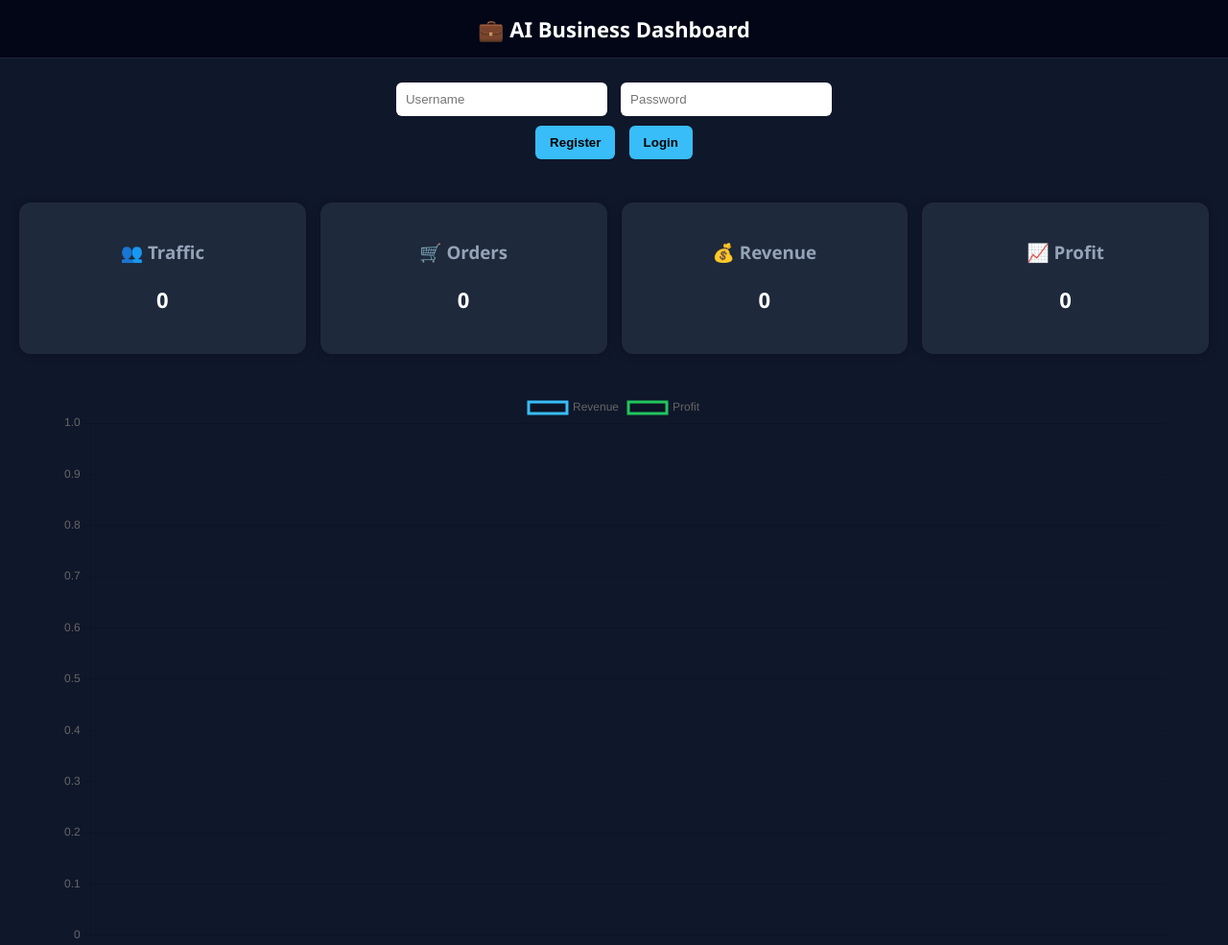
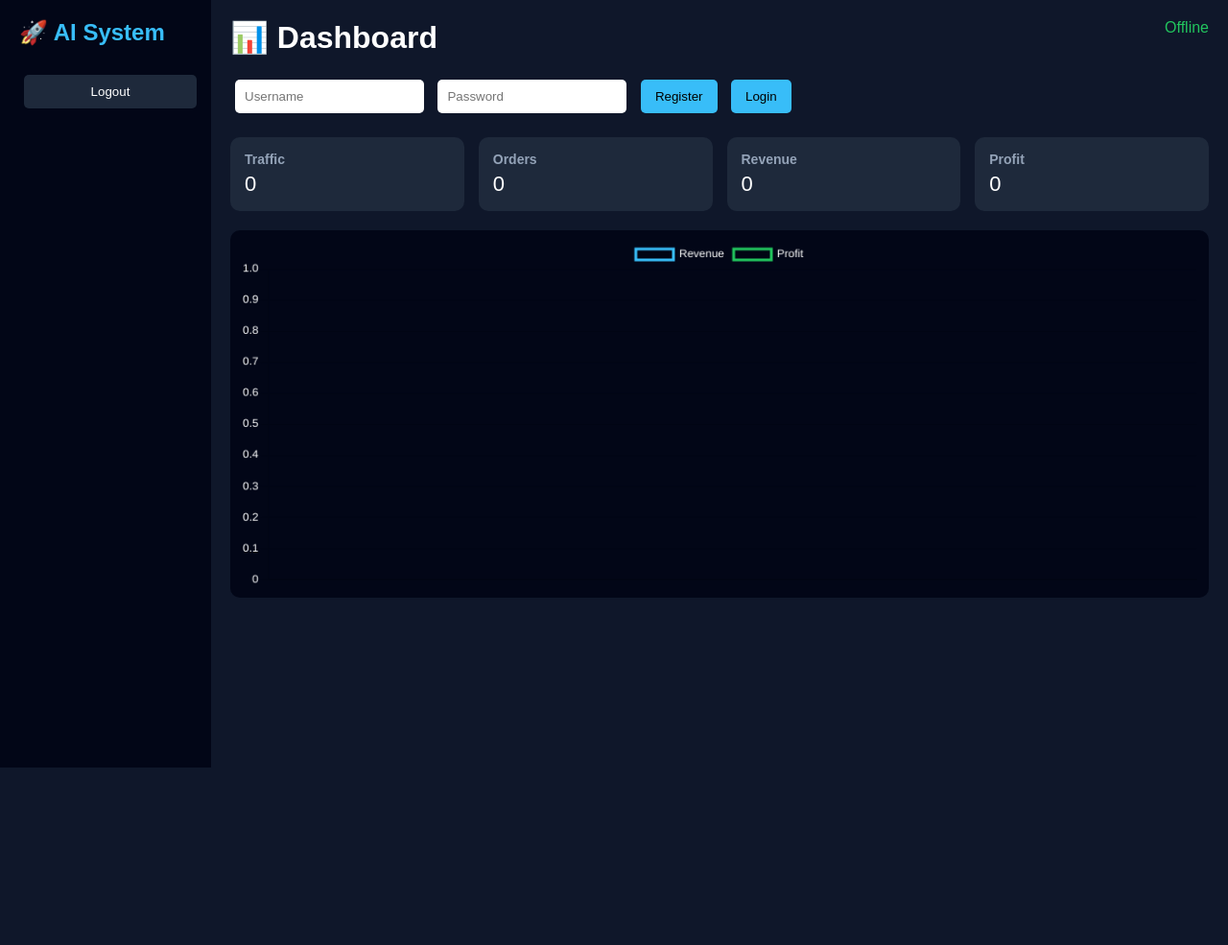
Before and after one commit to khoi98plus-cmd/city-win, a website: page public/index.html in a window 1280 px wide. Shown: the whole page at 96% size. After the commit the page ends 800 px from the top, so only its background shows below. Drawn offline with nearby package versions, Linux system fonts and the light colour scheme.

```diff
--- a/public/index.html
+++ b/public/index.html
@@ -2,139 +2,164 @@
 <html lang="vi">
 <head>
 <meta charset="UTF-8">
-<title>AI Business Dashboard</title>
+<title>AI Business Simulator PRO</title>
 
 <script src="https://cdn.jsdelivr.net/npm/chart.js"></script>
 
 <style>
+* { margin: 0; padding: 0; box-sizing: border-box; }
+
 body {
-  margin: 0;
-  font-family: 'Segoe UI', sans-serif;
+  font-family: Arial;
   background: #0f172a;
   color: white;
+  display: flex;
+}
+
+/* SIDEBAR */
+.sidebar {
+  width: 220px;
+  background: #020617;
+  height: 100vh;
+  padding: 20px;
+}
+
+.sidebar h2 {
+  margin-bottom: 20px;
+  color: #38bdf8;
+}
+
+.sidebar button {
+  width: 100%;
+  margin-top: 10px;
+  padding: 10px;
+  background: #1e293b;
+  color: white;
+  border: none;
+  cursor: pointer;
+}
+
+/* MAIN */
+.main {
+  flex: 1;
+  padding: 20px;
 }
 
 /* HEADER */
 .header {
-  background: #020617;
-  padding: 15px;
-  text-align: center;
-  font-size: 22px;
-  font-weight: bold;
-  border-bottom: 1px solid #1e293b;
+  display: flex;
+  justify-content: space-between;
+  margin-bottom: 20px;
+}
+
+.status {
+  color: #22c55e;
 }
 
 /* LOGIN */
 .login-box {
-  text-align: center;
-  margin: 20px;
+  margin-bottom: 20px;
 }
 
 input {
   padding: 10px;
   margin: 5px;
-  border-radius: 6px;
+  border-radius: 5px;
   border: none;
-  width: 200px;
 }
 
 button {
   padding: 10px 15px;
   margin: 5px;
   border: none;
-  border-radius: 6px;
+  border-radius: 5px;
   background: #38bdf8;
+  color: black;
   cursor: pointer;
-  font-weight: bold;
 }
 
-/* GRID */
-.dashboard {
+/* CARDS */
+.cards {
   display: grid;
   grid-template-columns: repeat(4, 1fr);
   gap: 15px;
-  padding: 20px;
 }
 
-/* CARD */
 .card {
   background: #1e293b;
-  padding: 20px;
-  border-radius: 12px;
-  text-align: center;
-  box-shadow: 0 0 10px rgba(0,0,0,0.3);
+  padding: 15px;
+  border-radius: 10px;
 }
 
 .card h3 {
-  margin-bottom: 10px;
+  font-size: 14px;
   color: #94a3b8;
 }
 
 .card p {
   font-size: 22px;
-  font-weight: bold;
+  margin-top: 5px;
 }
 
 /* ALERT */
-#alert {
-  color: #ef4444;
-  text-align: center;
-  margin-top: 10px;
-}
-
-#advice {
-  color: #22c55e;
-  text-align: center;
-  margin-top: 10px;
-}
-
-#scenario {
-  color: #facc15;
-  text-align: center;
-  margin-top: 10px;
-}
+#alert { color: red; margin-top: 10px; }
+#advice { color: #22c55e; margin-top: 10px; }
+#scenario { color: #facc15; margin-top: 10px; }
 
 /* CHART */
-.chart-container {
-  width: 90%;
-  margin: auto;
+canvas {
   margin-top: 20px;
+  background: #020617;
+  padding: 10px;
+  border-radius: 10px;
 }
 </style>
 </head>
 
 <body>
 
-<div class="header">💼 AI Business Dashboard</div>
+<!-- SIDEBAR -->
+<div class="sidebar">
+  <h2>🚀 AI System</h2>
+  <button onclick="logout()">Logout</button>
+</div>
+
+<!-- MAIN -->
+<div class="main">
+
+<div class="header">
+  <h1>📊 Dashboard</h1>
+  <div class="status" id="status">Offline</div>
+</div>
 
 <!-- LOGIN -->
 <div class="login-box">
   <input id="user" placeholder="Username">
   <input id="pass" type="password" placeholder="Password">
-  <br>
+
   <button onclick="register()">Register</button>
   <button onclick="login()">Login</button>
 </div>
 
-<!-- DASHBOARD -->
-<div class="dashboard">
+<!-- KPI -->
+<div class="cards">
   <div class="card">
-    <h3>👥 Traffic</h3>
+    <h3>Traffic</h3>
     <p id="traffic">0</p>
   </div>
 
   <div class="card">
-    <h3>🛒 Orders</h3>
+    <h3>Orders</h3>
     <p id="orders">0</p>
   </div>
 
   <div class="card">
-    <h3>💰 Revenue</h3>
+    <h3>Revenue</h3>
     <p id="revenue">0</p>
   </div>
 
   <div class="card">
-    <h3>📈 Profit</h3>
+    <h3>Profit</h3>
     <p id="profit">0</p>
   </div>
 </div>
@@ -143,13 +168,14 @@
 <h3 id="advice"></h3>
 <h3 id="scenario"></h3>
 
-<div class="chart-container">
-  <canvas id="chart"></canvas>
+<canvas id="chart" height="120"></canvas>
+
 </div>
 
 <script>
 let token = "";
 
+/* CHART */
 const ctx = document.getElementById("chart").getContext("2d");
 
 const chart = new Chart(ctx, {
@@ -157,23 +183,17 @@
   data: {
     labels: [],
     datasets: [
-      {
-        label: "Revenue",
-        data: [],
-        borderColor: "#38bdf8",
-        tension: 0.3
-      },
-      {
-        label: "Profit",
-        data: [],
-        borderColor: "#22c55e",
-        tension: 0.3
-      }
+      { label: "Revenue", data: [], borderColor: "#38bdf8" },
+      { label: "Profit", data: [], borderColor: "#22c55e" }
     ]
   },
   options: {
-    responsive: true,
-    animation: false
+    animation: false,
+    plugins: { legend: { labels: { color: "white" } } },
+    scales: {
+      x: { ticks: { color: "white" } },
+      y: { ticks: { color: "white" } }
+    }
   }
 });
 
@@ -205,10 +225,14 @@
 
   if (data.token) {
     token = data.token;
-    alert("✅ Login thành công");
-  } else {
-    alert("❌ Sai thông tin");
+    document.getElementById("status").innerText = "Online";
+    alert("Login OK");
   }
+}
+
+function logout() {
+  token = "";
+  document.getElementById("status").innerText = "Offline";
 }
 
 /* LOAD DATA */
@@ -224,14 +248,15 @@
   const data = await res.json();
   const s = data.state;
 
-  traffic.innerText = s.traffic;
-  orders.innerText = s.orders;
-  revenue.innerText = s.revenue;
-  profit.innerText = s.profit;
+  document.getElementById("traffic").innerText = s.traffic;
+  document.getElementById("orders").innerText = s.orders;
+  document.getElementById("revenue").innerText = s.revenue;
+  document.getElementById("profit").innerText = s.profit;
 
-  alert.innerText = data.alert;
-  advice.innerText = "💡 " + (data.advice.join(" | ") || "Không có");
-  scenario.innerText = "🔮 Nếu chạy ads → " + data.scenario.revenue;
+  document.getElementById("alert").innerText = data.alert || "";
+  document.getElementById("advice").innerText = "💡 " + (data.advice.join(" | ") || "");
+  document.getElementById("scenario").innerText =
+    "🔮 Ads → " + data.scenario.revenue;
 
   const time = new Date().toLocaleTimeString();
 
@@ -239,7 +264,7 @@
   chart.data.datasets[0].data.push(s.revenue);
   chart.data.datasets[1].data.push(s.profit);
 
-  if (chart.data.labels.length > 10) {
+  if (chart.data.labels.length > 15) {
     chart.data.labels.shift();
     chart.data.datasets.forEach(d => d.data.shift());
   }
--- a/server.js
+++ b/server.js
@@ -65,9 +65,6 @@
     // 🚨 DETECT
     const advice = await businessAdvice(state);
 
-    // 🤖 ADVICE
-    const advice = await businessAdvice(state);
-
     // 🔮 WHAT-IF
     const scenario = simulateWhatIf(state, {
       ads_increase: 50,
```
